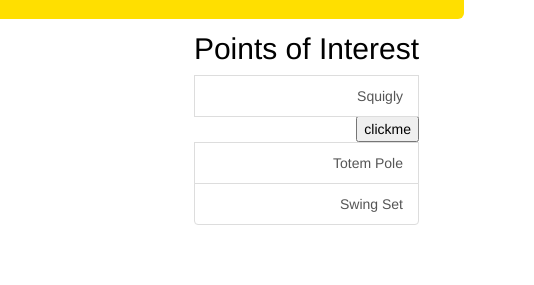
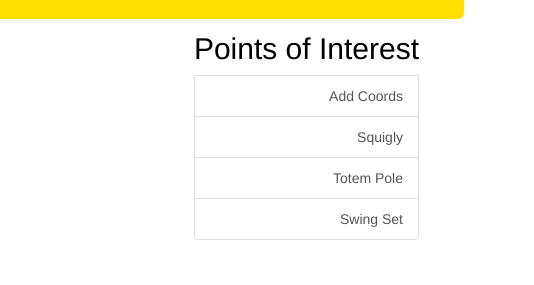
Before and after one commit to Fbraga/HackUCSC-2017, a website: page landmark.html in a window 1280 px wide. Shown: the part 201-486 px from the top of the page, 746-1280 px from the left. Drawn offline with nearby package versions, Linux system fonts and the light colour scheme; some packages are replaced by stand-ins of ours.

Commit message:
Made a button to get user inputted coordinates, and made it look pretty too.

```diff
--- a/landmark.html
+++ b/landmark.html
@@ -39,8 +39,8 @@
 
   <div class="list-group row pull-right">
     <h2>Points of Interest</h2>
+    <a href="#" class="list-group-item " id="Add Coords" type="button" value="clickme" onclick="addMarker();">Add Coords</a>
     <a href="#" class="list-group-item ">Squigly </a>
-    <input id="clickMe" type="button" value="clickme" onclick="addMarker();" />
     <a href="#" class="list-group-item ">Totem Pole</a>
     <a href="#" class="list-group-item ">Swing Set</a>
   </div>
```
